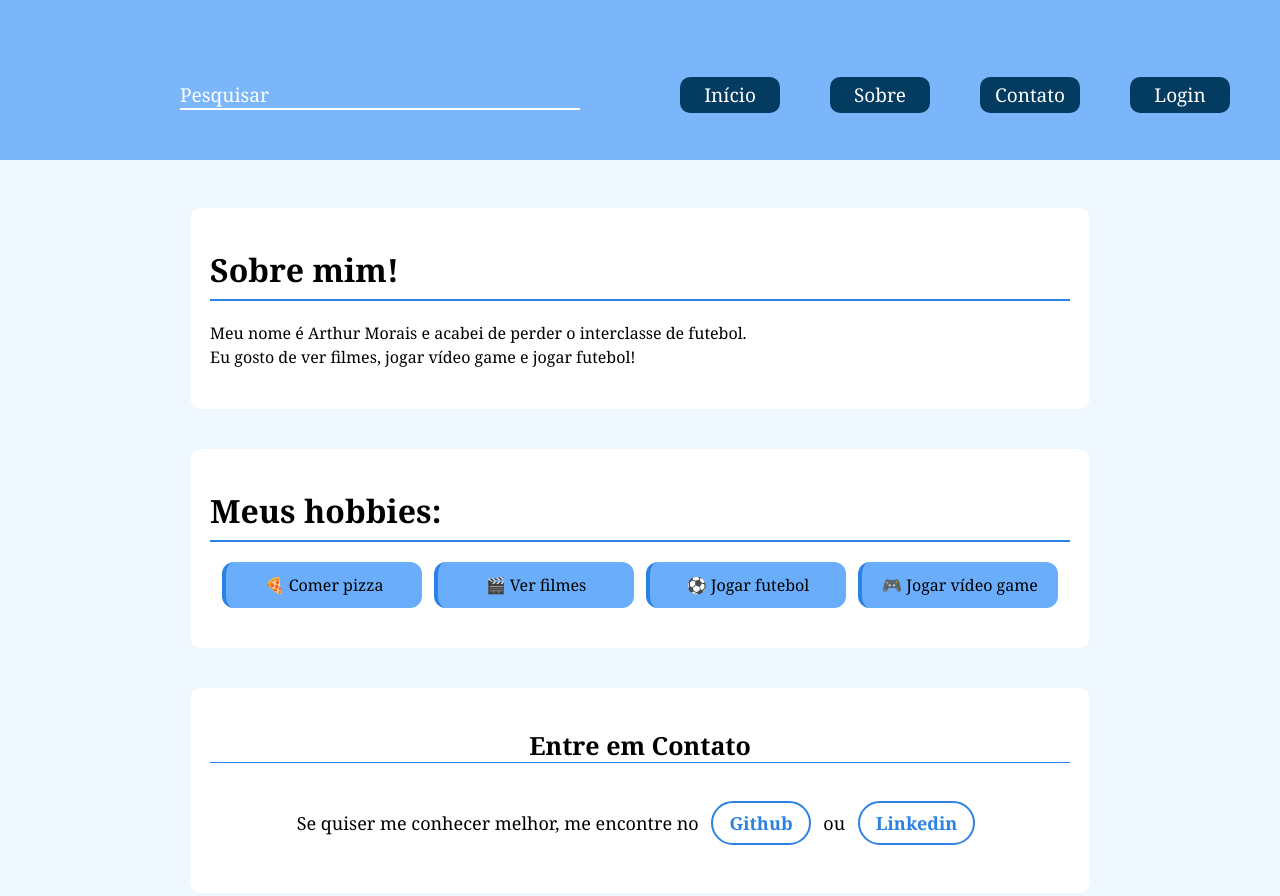
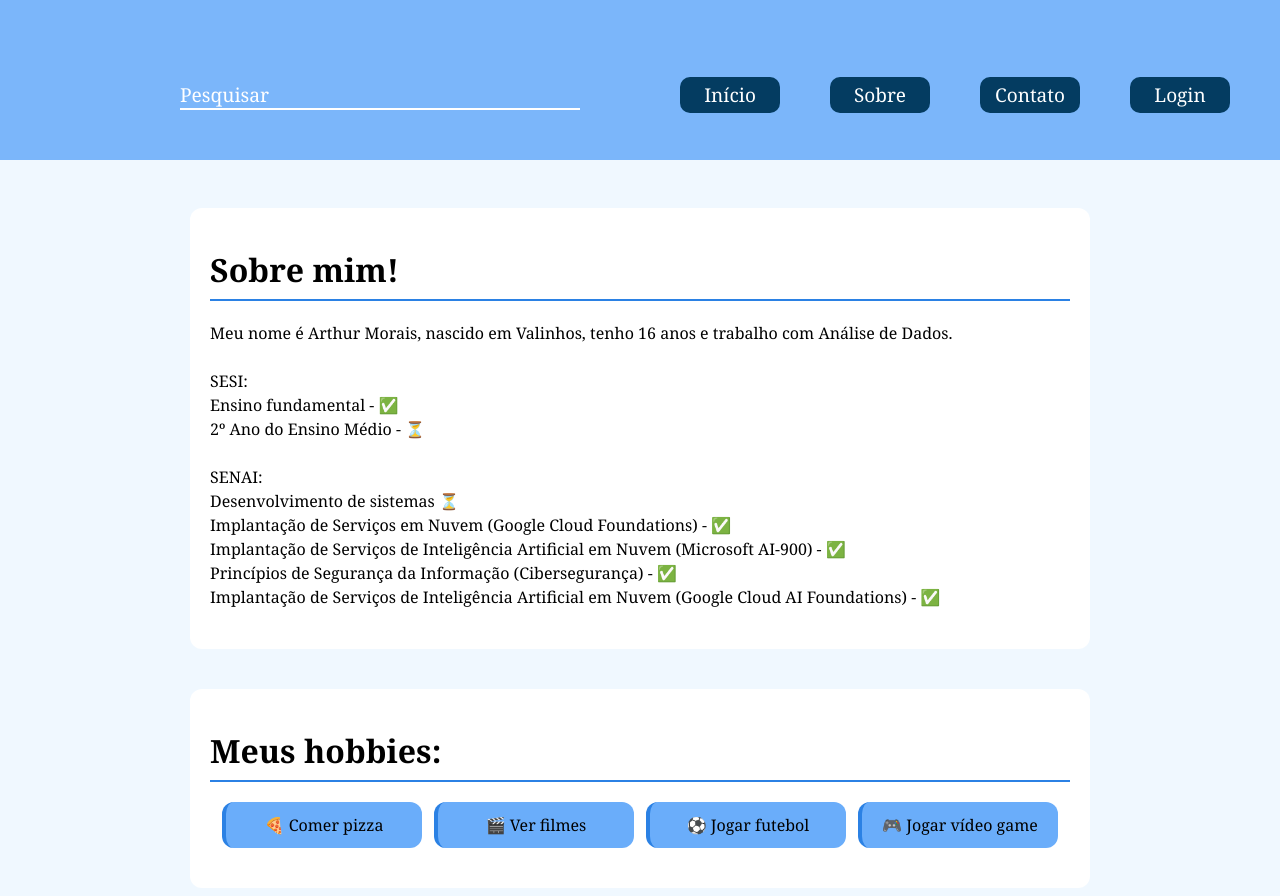
Before and after one commit to arthurmorais0227/sitecrafters_empresa, a plain HTML site: page pages/pessoal/arthur.html in a window 1280 px wide. Shown: the top 896 px of the page. Drawn offline with Linux system fonts and the light colour scheme.

Commit message:
enfeites arthur.html

```diff
--- a/pages/pessoal/arthur.html
+++ b/pages/pessoal/arthur.html
@@ -14,8 +14,8 @@
 <body>
     <header>
         <div class="marca">
-            <img src="/assets/images/site.png" alt="Logo dos Sitecrafters pixada com gotas de tinta na parede"
-                width="" height="200">
+            <img src="/assets/images/site.png" alt="Logo dos Sitecrafters pixada com gotas de tinta na parede" width=""
+                height="200">
             <h1>Sitecrafters</h1>
         </div>
         <div class="menu">
@@ -31,8 +31,16 @@
     <main>
         <about-section>
             <H3 id="titulo-sobre-mim">Sobre mim!</H3>
-            <p class="texto-sobre-mim">Meu nome é Arthur Morais e acabei de perder o interclasse de futebol.</p>
-            <p class="texto-sobre-mim">Eu gosto de ver filmes, jogar vídeo game e jogar futebol!</p>
+            <p class="texto-sobre-mim">Meu nome é Arthur Morais, nascido em Valinhos, tenho 16 anos e trabalho com
+                Análise de Dados. <br> <br></p>
+            <p class="texto-sobre-mim">SESI: <br>
+                Ensino fundamental - ✅<br>
+                2º Ano do Ensino Médio - ⏳<br> <br>
+                SENAI: <br>Desenvolvimento de sistemas ⏳<br>
+                Implantação de Serviços em Nuvem (Google Cloud Foundations) - ✅<br>
+                Implantação de Serviços de Inteligência Artificial em Nuvem (Microsoft AI-900) - ✅<br>
+                Princípios de Segurança da Informação (Cibersegurança) - ✅<br>
+                Implantação de Serviços de Inteligência Artificial em Nuvem (Google Cloud AI Foundations) - ✅</p>
         </about-section>
 
         <hobbies>
```
